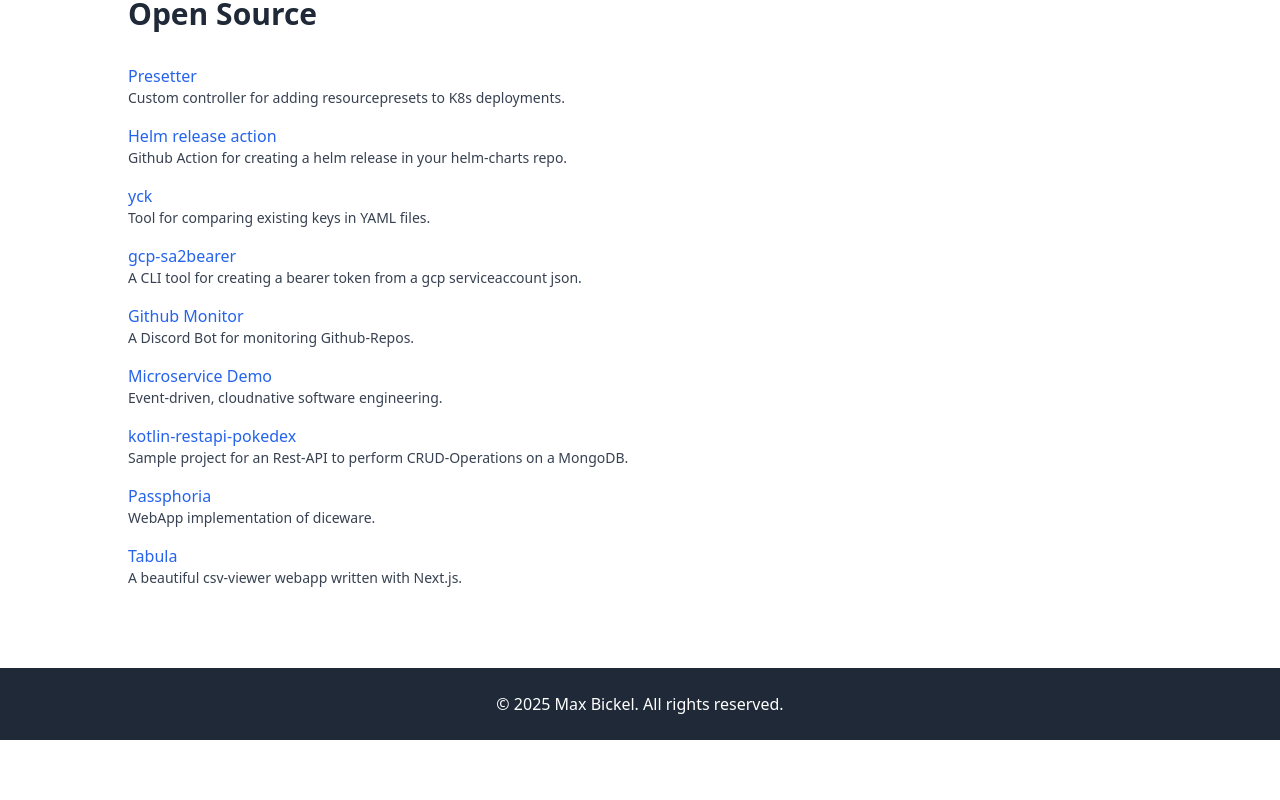
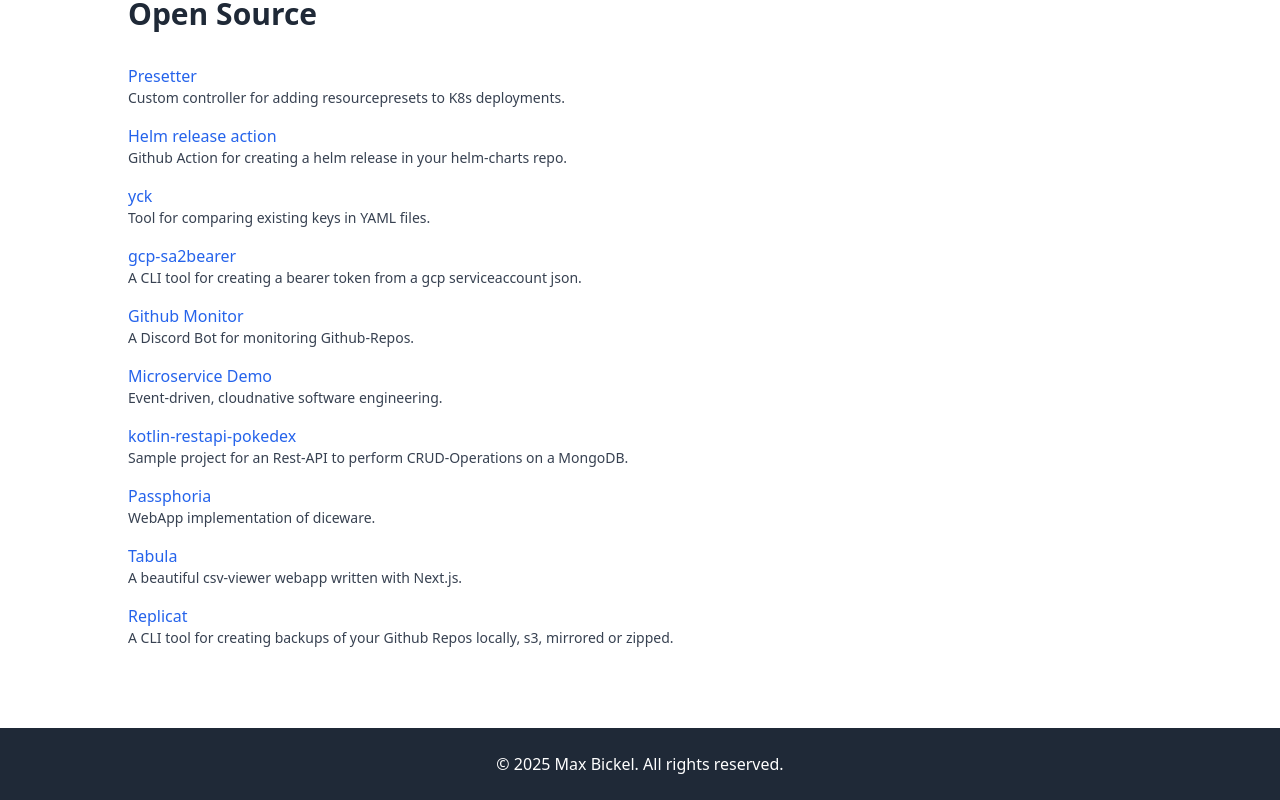
Before and after one commit to xamma/xamma.github.io, a React (Vite) app: page / in a window 1280 px wide. Shown: the part 4232-5032 px from the top of the page. Before the commit the page ends 4972 px from the top, so only its background shows below. Built offline with nearby package versions, Linux system fonts and the light colour scheme.

Commit message:
Add Replicat entry to open source projects list

```diff
--- a/src/data/opensource.js
+++ b/src/data/opensource.js
@@ -43,5 +43,10 @@
     name: 'Tabula',
     description: 'A beautiful csv-viewer webapp written with Next.js.',
     link: 'https://github.com/xamma/tabula'
+  },
+  {
+    name: 'Replicat',
+    description: 'A CLI tool for creating backups of your Github Repos locally, s3, mirrored or zipped.',
+    link: 'https://github.com/xamma'
   }
 ];
```
